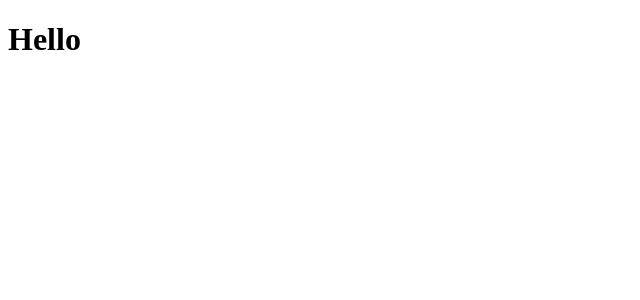
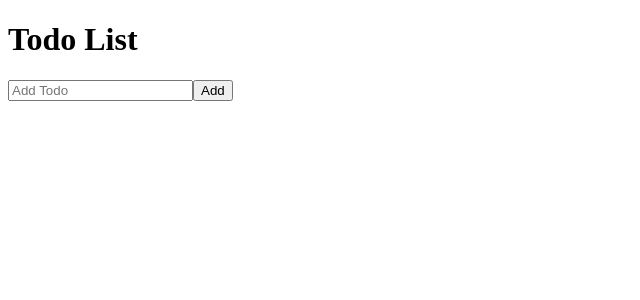
Before and after one commit to rhyusarmiento/react-todo-client, a React (Create React App) app: page / in a window 1280 px wide. Shown: the top 300 px of the page, without its empty margins (0-640 px from the left). Built offline with nearby package versions, Linux system fonts and the light colour scheme.

Commit message:
add form for imput for title and have handlers

```diff
--- a/src/App.js
+++ b/src/App.js
@@ -4,13 +4,39 @@ export default class App extends Component {
   constructor() {
     super();
     this.state = {
-
+      title: "",
+      done: false,
+      todos: []
     }
   }
+
+  handleChange = (e) => {
+    this.setState({
+      title: e.target.value
+    })
+  }
+
+  handleSubmit = (e) => {
+    e.preventDefault();
+    console.log("haah");
+  }
+
   render() {
     return (
       <div className="App">
-        <h1>Hello</h1>
+        <h1>Todo List</h1>
+        <form onSubmit={this.handleSubmit} className="add-todo">
+          <input
+            type="text"
+            placeholder="Add Todo"
+            value={this.state.title}
+            onChange={this.handleChange}
+          />
+          <button type="submit">Add</button>
+        </form>
+        <div>
+
+        </div>
       </div>
     );
   }
```
